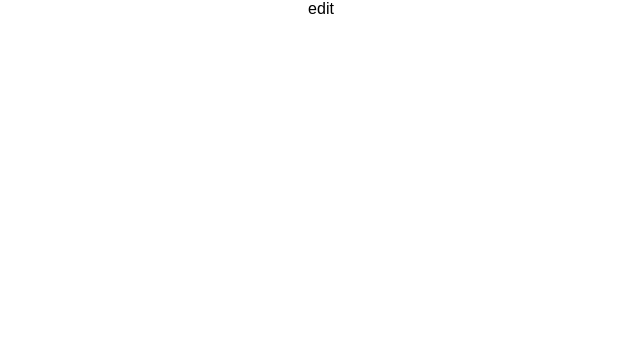
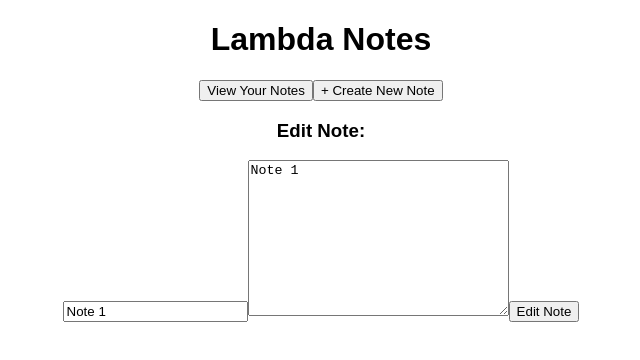
Before and after one commit to seanchavez/lambda-notes, a React (Create React App) app: page /edit/1 in a window 1280 px wide. Shown: the top 360 px of the page, without its empty margins (319-959 px from the left). Built offline with nearby package versions, Linux system fonts and the light colour scheme.

Commit message:
Create EditNoteForm and render in EditNote; begin wiring it up

```diff
--- a/src/components/CreateNote.js
+++ b/src/components/CreateNote.js
@@ -8,7 +8,7 @@ const CreateNote = (props) => {
     <div>
       <Sidebar />
       <h3>Create New Note:</h3>
-      <NoteForm/>
+      <NoteForm />
     </div>
   );
 }
--- a/src/components/EditNote.js
+++ b/src/components/EditNote.js
@@ -1,9 +1,14 @@
 import React from 'react';
+import Sidebar from './Sidebar';
+import EditNoteForm from './EditNoteForm';
 
-const EditNote = () => {
+const EditNote = (props) => {
+  console.log('EditNote', props)
   return (
     <div>
-      edit
+      <Sidebar />
+      <h3>Edit Note:</h3>
+      <EditNoteForm id={parseInt(props.match.params.id, 10)} />
     </div>
    );
 }
--- /dev/null
+++ b/src/components/EditNoteForm.js
@@ -0,0 +1,43 @@
+import React, { Component } from 'react';
+import { connect } from 'react-redux';
+
+class EditNoteForm extends Component {
+  constructor(props) {
+    super(props);
+    this.state = {
+      title: this.props.note.title,
+      textBody: this.props.note.textBody
+     }
+  }
+  render() {
+    console.log(this.state)
+    return (
+      <div>
+        <form>
+          <input
+            type="text"
+            placeholder="Note Title"
+            value={this.state.title}
+            onChange={this.onTitleChange}
+          />
+          <textarea
+            placeholder="Note Content"
+            value={this.state.textBody}
+            onChange={this.onTextBodyChange}
+            id="" cols="30" rows="10"
+           >
+          </textarea>
+          <button onClick={this.saveHandler}>Edit Note</button>
+        </form>
+      </div>
+    );
+  }
+};
+
+const mapStateToProps = (state, props) => {
+  return {
+    note: state.find((note) => note.id === props.id)
+  };
+};
+
+export default connect(mapStateToProps)(EditNoteForm);
--- a/src/reducers/notesReducer.js
+++ b/src/reducers/notesReducer.js
@@ -25,7 +25,7 @@ const notesReducer = (state = initialState, action) => {
     case 'SAVE_NOTE':
       return [...state, { title: action.title, textBody: action.textBody}];
     case 'DELETE_NOTE':
-      return state.filter((id) => id !== action.id);
+      return state.filter((note) => note.id !== action.id);
     default:
       return state;
   }
```
